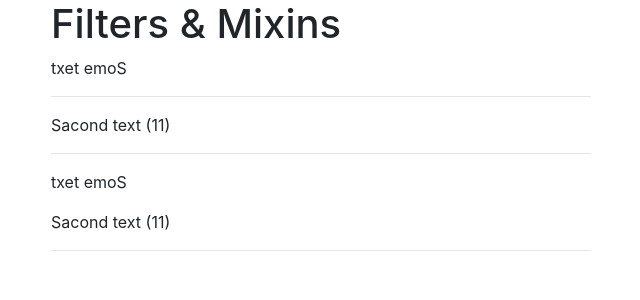
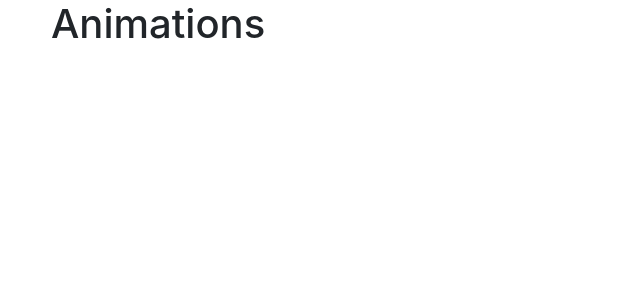
Before and after one commit to AdamKokoszka/Vue-Udemy-Course, a Vue app: page / in a window 1280 px wide. Shown: the top 300 px of the page, without its empty margins (34-674 px from the left). Built offline with nearby package versions, Linux system fonts and the light colour scheme.

Commit message:
Start Animations Project

```diff
--- a/src/App.vue
+++ b/src/App.vue
@@ -2,29 +2,7 @@
     <div class="container">
         <div class="row">
             <div class="col-xs-12 col-sm-8 col-sm-offset-2 col-md-6 col-md-offset-3">
-                <h1>Filters & Mixins</h1>
-
-                <!-- Exercise 1) -->
-                <!-- Build a local Filter which reverses the Text it is applied on -->
-                <p>{{ text1 | reverse}}</p>
-                <hr>
-
-                <!-- Exercise 2 -->
-                <!-- Build a global Filter which counts the length of a word and it appends it -->
-                <!-- Like this: "Test" => Gets Filtered to => "Test (4)" -->
-                <p>{{text2 | calc-length}}</p>
-                <hr>
-
-                <!-- Exercise 3 -->
-                <!-- Do the same as in Exercises 1 & 2, now with Computed Properties -->
-                <p>{{ reversed }}</p>
-                <p>{{ calc_length }}</p>
-                <hr>
-
-                <!-- Exercise 4 -->
-                <!-- Share the Computed Property rebuilding Exercise 2 via a Mixin -->
-
-                <!--lengthMixin.js-->
+                <h1>Animations</h1>
 
             </div>
         </div>
@@ -32,27 +10,15 @@
 </template>
 
 <script>
-  import { lengthMixin } from './lengthMixin.js'
     export default {
-      mixins: [lengthMixin],
-      data(){
-        return{
-          text1: 'Some text',
-          text2: 'Sacond text'
+        data() {
+            return {
+
+            }
         }
-      },
-      filters: {
-        reverse(value){
-          return value.split("").reverse().join("");
-        }
-      },
-      computed: {
-        reversed(){
-          return this.text1.split("").reverse().join("");
-        }
-      }
     }
 </script>
 
 <style>
+
 </style>
--- a/src/lengthMixin.js
+++ /dev/null
@@ -1,7 +0,0 @@
-export const lengthMixin = {
-  computed: {
-        calc_length(){
-          return this.text2 + ' (' + this.text2.length + ')';
-        }
-      }
-}
--- a/src/main.js
+++ b/src/main.js
@@ -1,11 +1,6 @@
 import Vue from 'vue'
 import App from './App.vue'
 import '../node_modules/bootstrap/dist/css/bootstrap.min.css'
-
-Vue.filter('calc-length', function(value) {
-    return value + ' (' + value.length + ')';
-});
-
 
 new Vue({
   el: '#app',
```
